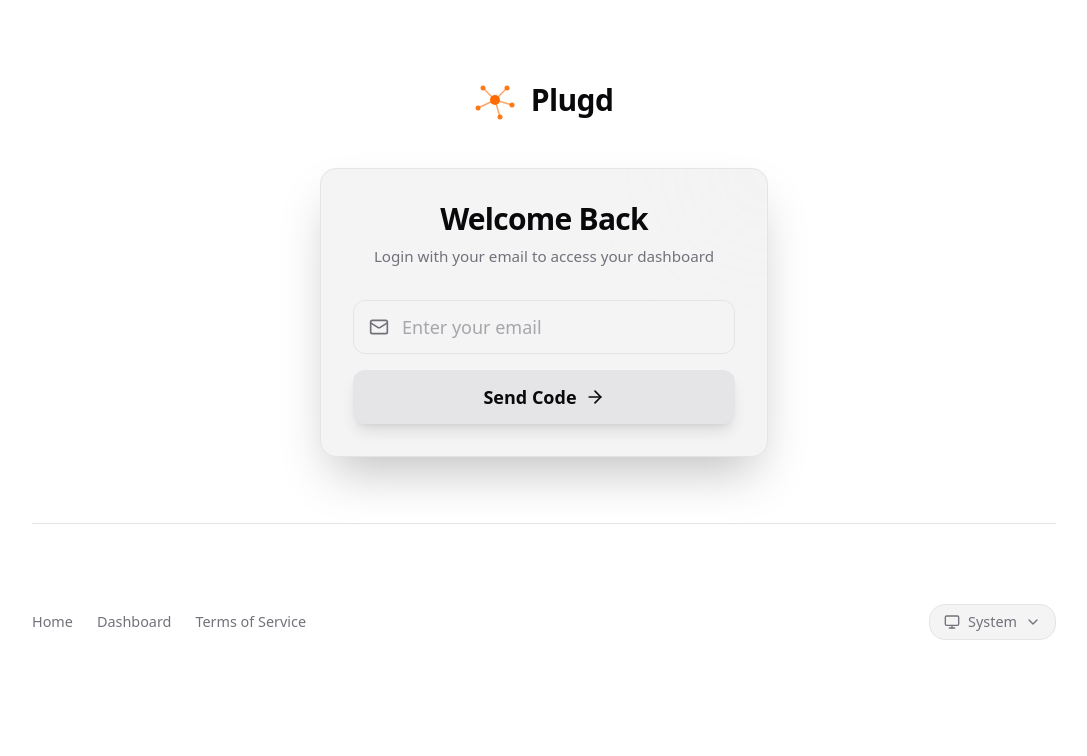
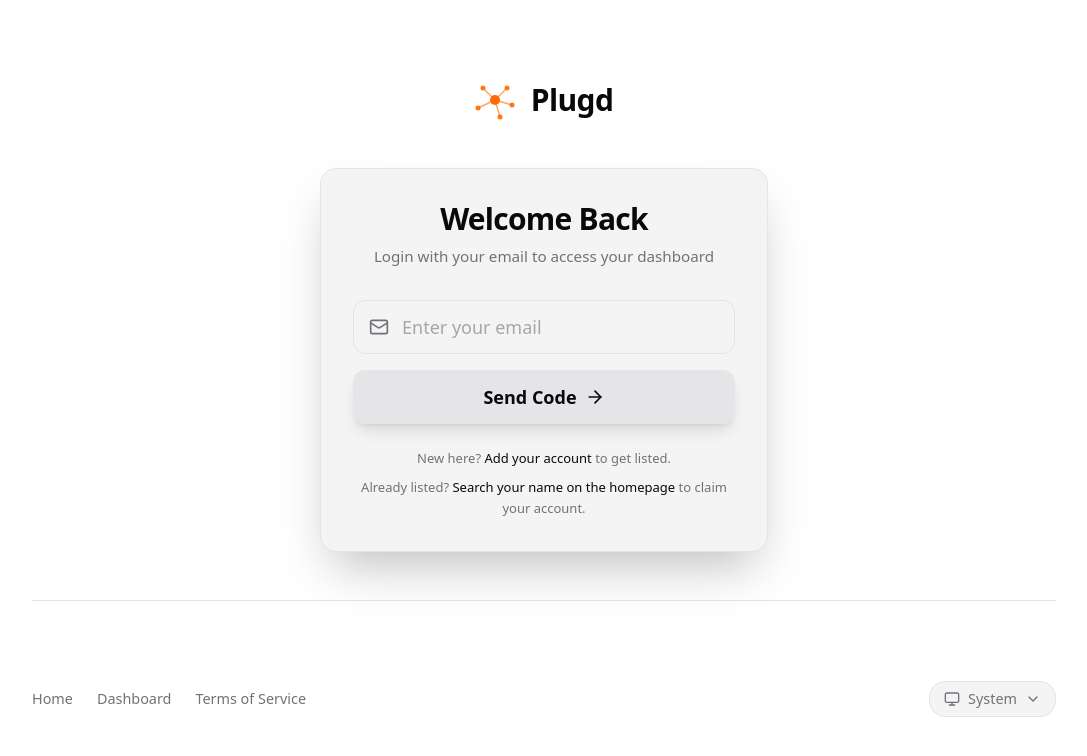
Before and after one commit to Ravishankar802/The-Plugd, a Next.js app: page /login in a window 1280 px wide. Shown: the top 756 px of the page, without its empty margins (96-1183 px from the left). Built offline with nearby package versions, Linux system fonts and the light colour scheme.

Commit message:
Add helper links to login page for account creation and claiming

```diff
--- a/src/app/login/page.tsx
+++ b/src/app/login/page.tsx
@@ -198,6 +198,15 @@ function LoginContent() {
                 >
                   {loading ? <Loader2 className="w-6 h-6 animate-spin" /> : <>Send Code <ArrowRight className="w-5 h-5" /></>}
                 </button>
+
+                <div className="mt-6 space-y-2 text-center text-[13px] text-muted leading-relaxed font-medium">
+                  <p>
+                    New here? <Link href="/?modal=add" className="text-foreground hover:text-selected transition-colors">Add your account</Link> to get listed.
+                  </p>
+                  <p>
+                    Already listed? <Link href="/" className="text-foreground hover:text-selected transition-colors">Search your name on the homepage</Link> to claim your account.
+                  </p>
+                </div>
               </form>
             ) : (
               <form onSubmit={handleVerifyOtp} className="space-y-6">
```
